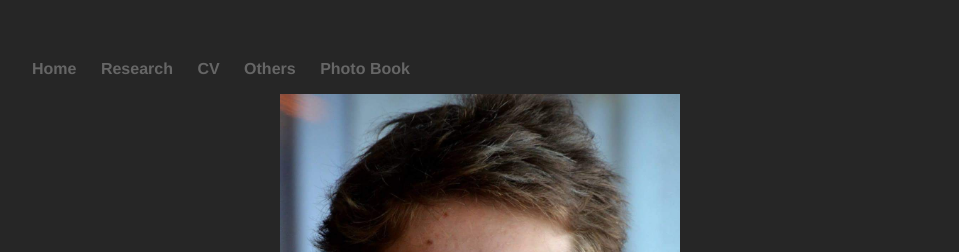
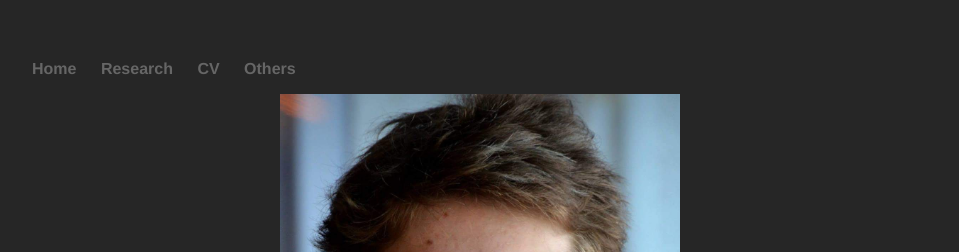
Before and after one commit to clemlal/clemlal.github.io, a Jekyll site: the page built from index.html, in a window 1280 px wide. Shown: the top 252 px of the page, without its empty margins (160-1119 px from the left). Built offline with Jekyll 4.4.1, drawn with Linux system fonts in a browser that asks for light colours.

Commit message:
Update default.html

```diff
--- a/_layouts/default.html
+++ b/_layouts/default.html
@@ -12,7 +12,6 @@
 					<li><a href="/research">Research</a></li>
 				    <li><a href="/cv">CV</a></li>
 					<li><a href="/others">Others</a></li>
-					<li><a href="/photos">Photo Book</a></li>
 	    		</ul>
 			</nav>
 			<div class="container">
```
